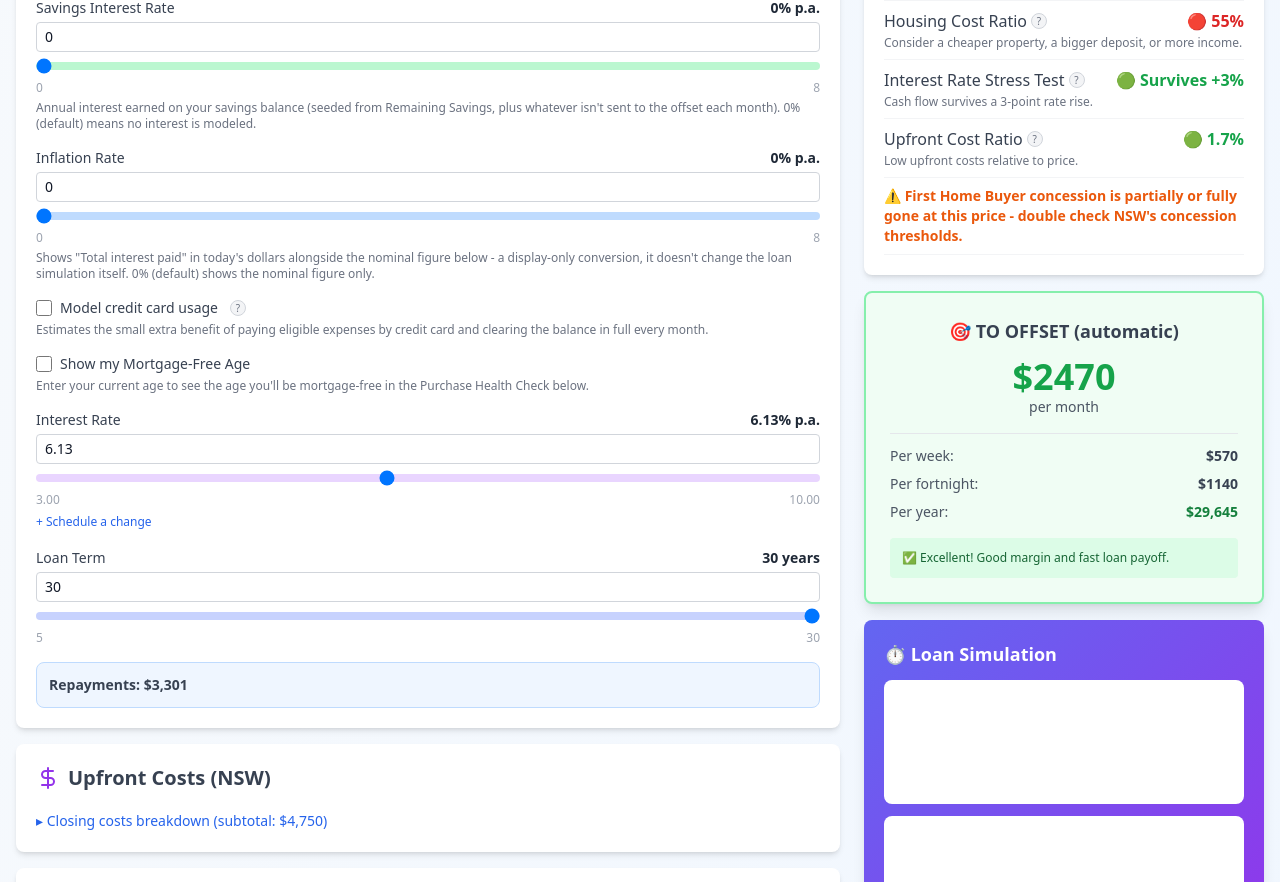
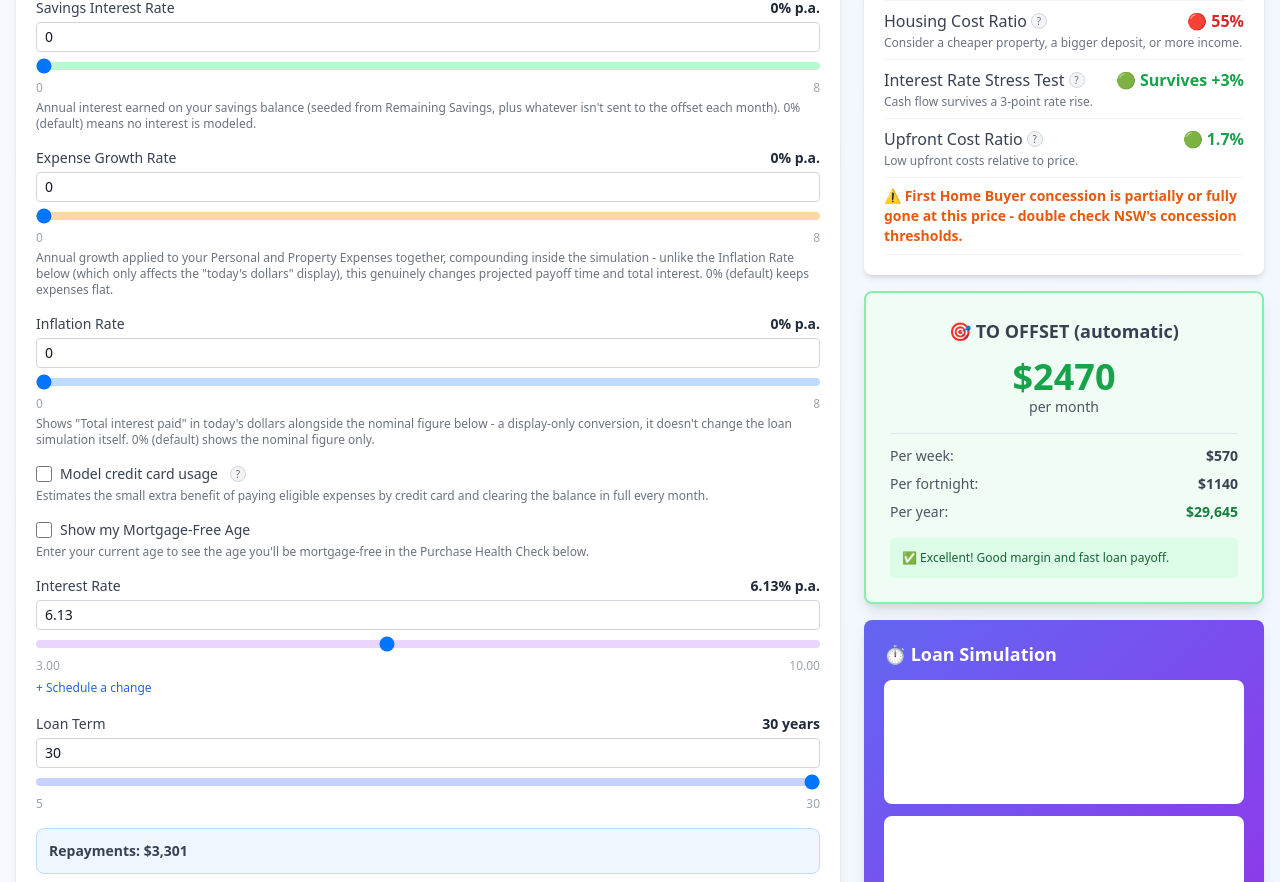
Before and after one commit to CModernel/property-calculator, a React (Vite) app: page / in a window 1280 px wide. Shown: the part 1519-2401 px from the top of the page. Built offline with nearby package versions, Linux system fonts and the light colour scheme.

Commit message:
PCALC-71: Add Expense Growth Rate to the loan simulation

```diff
--- a/src/App.jsx
+++ b/src/App.jsx
@@ -150,6 +150,12 @@ const PropertyInvestmentCalculator = () => {
   // 0 (the default) preserves the original "savings never earns anything"
   // behavior exactly.
   const [savingsInterestRate, setSavingsInterestRate] = useState(config.savingsInterestRate ?? 0);
+  // TODO-92: annual % growth applied to BOTH Personal Expenses and Property
+  // Expenses together, compounding monthly inside the simulation - 0
+  // (default) keeps expenses flat. Deliberately distinct from
+  // `inflationRate` (TODO-93) below, which only affects the "today's
+  // dollars" display and never changes the simulation itself.
+  const [expenseGrowthRate, setExpenseGrowthRate] = useState(config.expenseGrowthRate ?? 0);
   // TODO-55: a static "right now" estimate (offset-timing benefit +
   // cashback), deliberately NOT wired into the simulation - see
   // src/calculations/creditCardBenefit.js. Off by default (useCreditCard),
@@ -442,6 +448,7 @@ const PropertyInvestmentCalculator = () => {
     propertyPrice,
     propertyGrowthRate,
     salaryGrowthRate,
+    expenseGrowthRate,
     maxMonths: totalMonths,
   });
   const baselineSimulation = calculateLoanWithOffset({
@@ -460,6 +467,7 @@ const PropertyInvestmentCalculator = () => {
     propertyPrice,
     propertyGrowthRate,
     salaryGrowthRate,
+    expenseGrowthRate,
     maxMonths: totalMonths,
   });
   const interestSaved = baselineSimulation.totalInterest - loanSimulation.totalInterest;
@@ -612,7 +620,7 @@ const PropertyInvestmentCalculator = () => {
       landTax: landTaxField.base, landTaxChanges: landTaxField.changes,
       propertyManagement: propertyManagementField.base, propertyManagementChanges: propertyManagementField.changes,
       miscPropertyExpense: miscPropertyExpenseField.base, miscPropertyExpenseChanges: miscPropertyExpenseField.changes,
-      isFirstHomeBuyer, isForeignPurchaser, totalSavings, offsetAllocationPct, savingsInterestRate, currentAge, showMortgageFreeAge, payLmiUpfront,
+      isFirstHomeBuyer, isForeignPurchaser, totalSavings, offsetAllocationPct, savingsInterestRate, expenseGrowthRate, currentAge, showMortgageFreeAge, payLmiUpfront,
       useCreditCard, monthlyCardSpend, avgExtraDaysHeld, cashbackPct, annualCardFee, inflationRate,
       conveyancing, buildingInspection, pestInspection, registrationFees, searches,
       loanEstablishmentFee, propertyValuation, homeInsurance, rateAdjustments, miscUpfrontCost,
@@ -1056,6 +1064,21 @@ const PropertyInvestmentCalculator = () => {
                 suffix="% p.a."
               >
                 Annual interest earned on your savings balance (seeded from Remaining Savings, plus whatever isn't sent to the offset each month). 0% (default) means no interest is modeled.
+              </NumberSliderField>
+
+              <NumberSliderField
+                label="Expense Growth Rate"
+                value={expenseGrowthRate}
+                onChange={setExpenseGrowthRate}
+                min={-5}
+                max={15}
+                sliderMin={0}
+                sliderMax={8}
+                step={0.1}
+                color="orange"
+                suffix="% p.a."
+              >
+                Annual growth applied to your Personal and Property Expenses together, compounding inside the simulation - unlike the Inflation Rate below (which only affects the "today's dollars" display), this genuinely changes projected payoff time and total interest. 0% (default) keeps expenses flat.
               </NumberSliderField>
 
               <NumberSliderField
--- a/src/calculations/offsetSimulation.js
+++ b/src/calculations/offsetSimulation.js
@@ -65,6 +65,17 @@ export function calculateLoanWithOffset({
   // property/savings returns. 0 (default) means every existing caller/test
   // that omits this keeps working unchanged.
   salaryGrowthRate = 0,
+  // TODO-92: annual % growth applied to BOTH Personal Expenses and
+  // Property Expenses together, compounding monthly from simulation
+  // month 1 (same convention as propertyGrowthRate/salaryGrowthRate) - a
+  // single shared rate, not two independent ones, to keep this an
+  // easily-understood, single-concept feature. Deliberately distinct
+  // from `inflationRate` (TODO-93, App.jsx) - that one is a pure
+  // display-layer "today's dollars" conversion applied AFTER the
+  // simulation runs and never changes its output; this one genuinely
+  // changes payoff time and total interest, since it grows the
+  // surplus-reducing expenses inside the loop itself.
+  expenseGrowthRate = 0,
   maxMonths = 30 * 12,
 }) {
   // Nothing to offset: no surplus, no scheduled contributions, and no income
@@ -135,12 +146,16 @@ export function calculateLoanWithOffset({
     // within its range, same resolution as Income Sources/Exceptional Expenses.
     offsetBalance += getActiveAmount(contributions, months);
 
+    // TODO-92: a single growth multiplier applied to both expense
+    // categories below - a no-op (1) at the 0% default.
+    const expenseGrowthMultiplier = calculateCompoundedValue(1, expenseGrowthRate, months);
+
     // Personal expenses for this month - Groceries/Transport/Phone-Internet,
     // any exceptional/recurring cost, and (TODO-85) the former "Other
     // Expenses" categories (Health/Subscriptions/Entertainment/Debt
     // Repayment/Custom) - all resolved the same way as a direct
     // per-occurrence dollar amount, not a $/week rate.
-    const monthlyPersonalExpensesCost = getActiveAmount(personalExpenseItems, months);
+    const monthlyPersonalExpensesCost = getActiveAmount(personalExpenseItems, months) * expenseGrowthMultiplier;
 
     // Income sources active this month (salary, other income, one-time
     // payments, and Tenants) - a value that can change mid-simulation (a
@@ -189,6 +204,11 @@ export function calculateLoanWithOffset({
         propertyManagement,
         miscPropertyExpense,
       });
+      // TODO-92: grows the WHOLE resolved property-expenses figure, on top
+      // of whatever SteppedExpenseField value (possibly itself scheduled
+      // to change) is active this month - doesn't touch each field's own
+      // resolution, just overlays a multiplier on the final sum.
+      monthlyExpensesForMonth *= expenseGrowthMultiplier;
     }
 
     // Add regular monthly deposit to offset (this month's income, minus this
```
Also changed, not shown: 2 other files (tests, documents, lock files or other folders).
